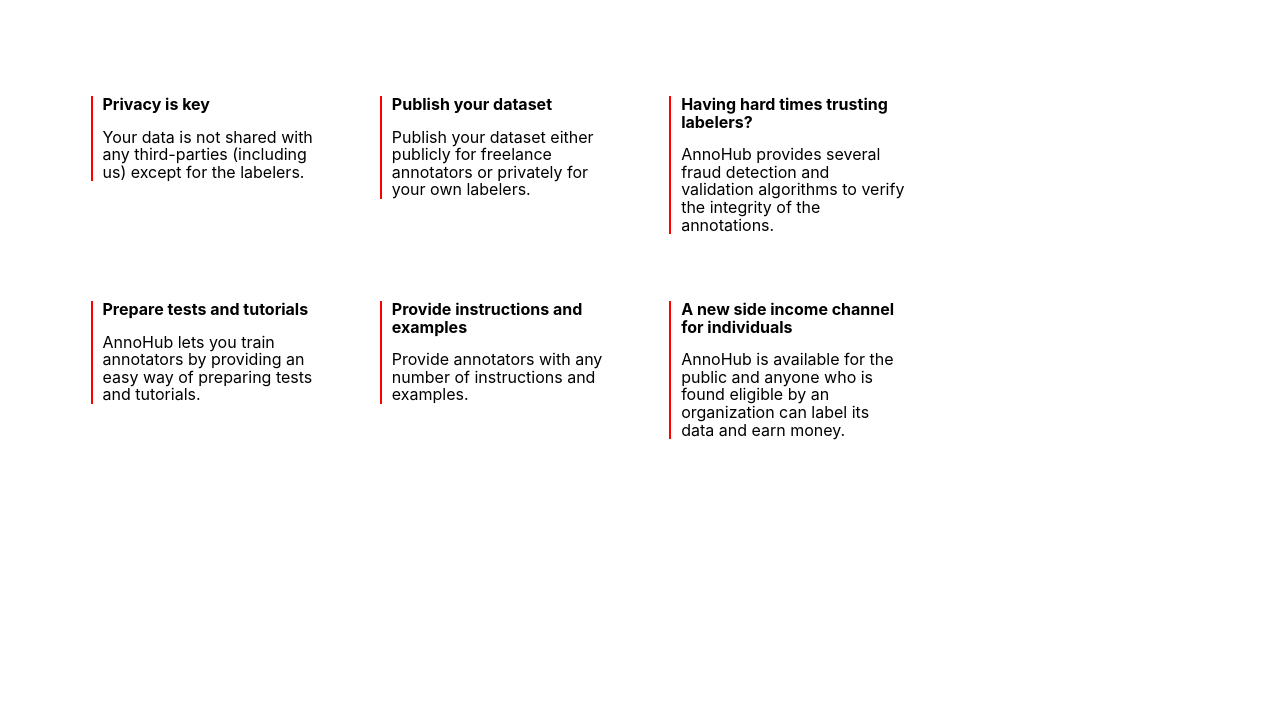
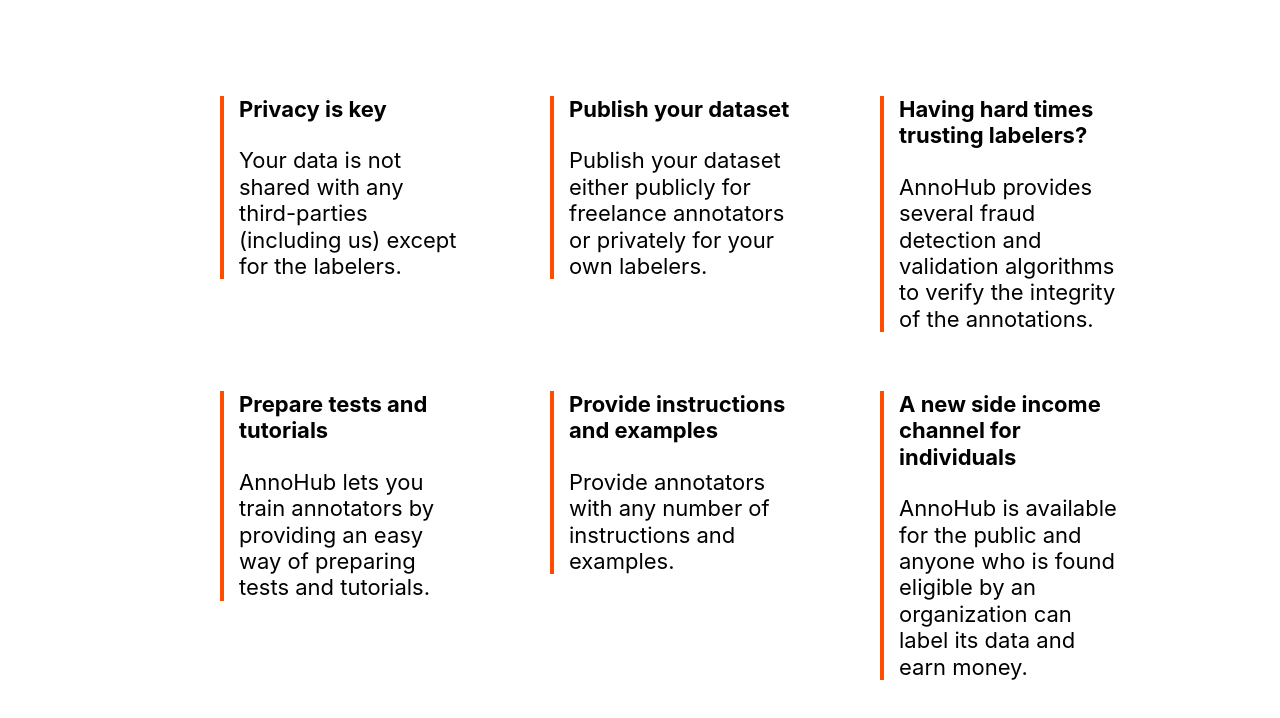
Before and after one commit to AnnoHub/annohub, a React (Create React App) app: page / in a window 1280 px wide. Shown: the top 718 px of the page. Built offline with nearby package versions, Linux system fonts and the light colour scheme.

Commit message:
Var changes and center

```diff
--- a/src/app/App.css
+++ b/src/app/App.css
@@ -0,0 +1,3 @@
+.App {
+    align-items: center;
+}
--- a/src/components/FeatureDescriptions/Description/Description.css
+++ b/src/components/FeatureDescriptions/Description/Description.css
@@ -1,22 +1,40 @@
-/* Description.css */
+:root {
+  /*container variables*/
+  --gridRowGap: 185px;
+  --gridColumnGap: 90px;
+
+  --maxFeaturesWidth: 1500px;
+
+  --leftMargin: 220px;
+  --rightMargin: 160px;
+  --topMargin: 96px;
+  --bottomMargin: 165px;
+
+  /*item variables*/
+  --maxWidthItem: 800px;
+  --maxHeightItem: 110px;
+}
+
 .description-container {
     display: grid;
+    /*place-items: center;*/
+    align-items: center;
     grid-template-columns: repeat(3, 1fr); /* 3 columns */
     grid-template-rows: repeat(2, 1fr);    /* 2 rows */
 
-    grid-row-gap: 85px;
-    grid-column-gap: 35px;
+    grid-row-gap: var(--gridRowGap);
+    grid-column-gap: var(--gridColumnGap);
 
-    max-width: 833px;
+    max-width: var(--maxFeaturesWidth);
 
-    margin-left: 82px;
-    margin-right: 84px;
-    margin-top: 96px;
-    margin-bottom: 165px;
+    margin-left: var(--leftMargin);
+    margin-right: var(--rightMargin);
+    margin-top: var(--topMargin);
+    margin-bottom: var(--bottomMargin);
 
   }
 
   .description-item {
-    max-width: 245px;
-    max-height: 120px;
+    max-width: var(--maxWidthItem);
+    max-height: var(--maxHeightItem);
   }
--- a/src/components/FeatureDescriptions/TextUnit/TextUnit.css
+++ b/src/components/FeatureDescriptions/TextUnit/TextUnit.css
@@ -1,48 +1,44 @@
+:root {
+    --paragraphColor: #000;
+    --distanceBtwnTitlePara: 25px;
+
+    --font: Inter;
+    --fontSize: 22px;
+    --lineSpacing: 120%;
+    --titleColor: #000;
+}
 
 .paragraph {
-    margin-top: 15px;
-    color: #000;
-    font-family: Inter;
-    font-size: 16px;
+    margin-top: var(--distanceBtwnTitlePara);
+    color: var(--paragraphColor);
+    font-family: var(--font);
+    font-size: var(--fontSize);
     font-style: normal;
     font-weight: 400;
-    line-height: 110%;
+    line-height: var(--lineSpacing);
 
     display: block;
     flex-shrink: 0;
 }
 
 .title {
-    color: #000;
-    font-family: Inter;
-    font-size: 16px;
+    color: var(--titleColor);
+    font-family: var(--font);
+    font-size: var(--fontSize);
     font-style: normal;
     font-weight: 400;
-    line-height: 110%;
+    line-height: var(--lineSpacing);
     font-weight: bold;
 
+    /*Solves shrinking issue*/
     min-width: 200px;
     min-height: 5px;
+
     display: block;
     flex-shrink: 0;
 }
 
 .layout {
-    /*width: 229px;
-    height: 109px;*/
-    /*max-width: 250px;
-    max-height: 150px;*/
-
     display: block;
     flex-shrink: 0;
 }
-
-/*.layout {
-    width: 229px;
-    height: 109px;
-    flex-shrink: 0;
-
-    width: 10%;
-    height: 5%;
-    flex-shrink: 0;
-}*/
--- a/src/components/FeatureDescriptions/TextWithVerticalLine/TextWithVerticalLine.css
+++ b/src/components/FeatureDescriptions/TextWithVerticalLine/TextWithVerticalLine.css
@@ -1,7 +1,7 @@
-/* TextWithVerticalLine.css */
-
 :root {
     --red: #FF4C00;
+    --lineWidth: 4px;
+    --distanceBtwnLineText: 15px;
   }
 
 .text-container {
@@ -11,9 +11,9 @@
   }
 
   .elementWithVerticalLine {
-    border-left: 2px solid red;
-    margin-left: 8.5px;
-    padding-left: 10px; /* Add padding to separate the line from the content */
+    border-left: var(--lineWidth) solid var(--red);
+    /*margin-left: 8.5px*/;
+    padding-left: var(--distanceBtwnLineText); /* Add padding to separate the line from the content */
 
     flex-shrink: 0;
   }
@@ -21,10 +21,3 @@
   p {
     margin: 0;
   }
-
-  /*
-  p {
-    border-left: 4px solid #000;
-    padding-left: 10px;
-    margin: 0;
-  }*/
```
